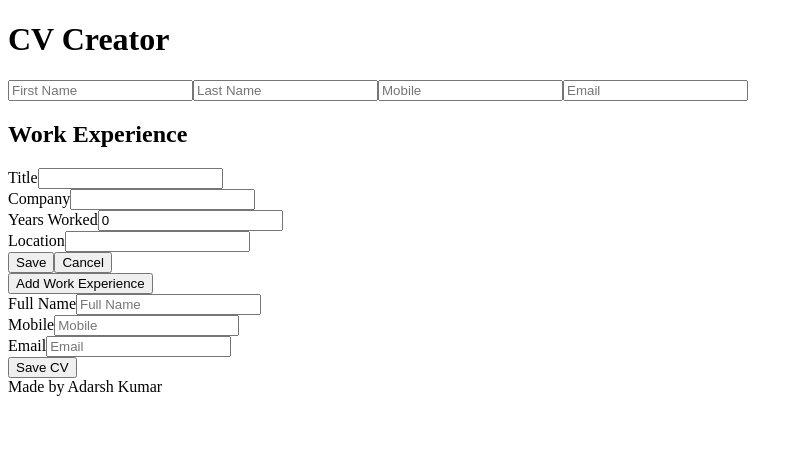
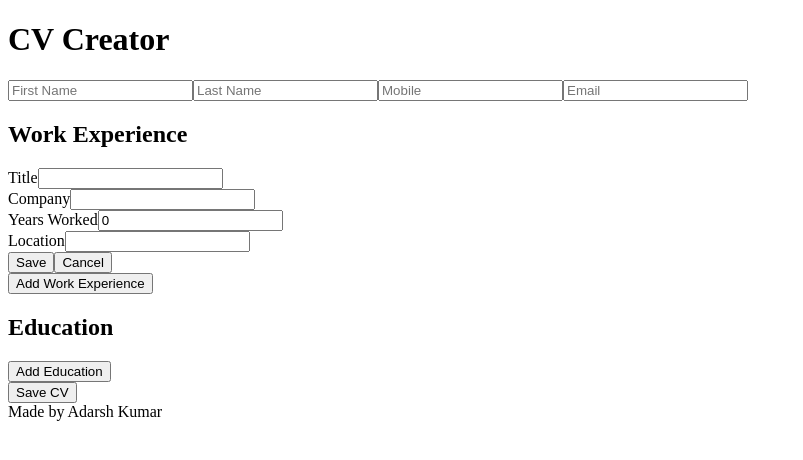
Before and after one commit to Adarshkumar03/CV-Project, a React (Create React App) app: page / in a window 1280 px wide. Shown: the top 460 px of the page, without its empty margins (0-803 px from the left). Built offline with nearby package versions, Linux system fonts and the light colour scheme.

Commit message:
Update EducationalExp.js

```diff
--- a/src/EducationalExp.js
+++ b/src/EducationalExp.js
@@ -1,22 +1,102 @@
-function GeneralInfo() {
+import { useState } from "react";
+
+function EducationalExp() {
+  const [eduEx, setEduEx] = useState({
+    nameOfInstitution: "",
+    stream: "",
+    per: 0,
+    yearOfpassing: new Date().getFullYear()
+  });
+  const [eduExArray, setEduExArray] = useState([]);
+
+  const [isActive, setIsActive] = useState(false);
+  const handleChange = (e) => {
+    const { name, value } = e.target;
+    setEduEx({ ...eduEx, [name]: value });
+  };
+
+  const saveEdu = (e) => {
+    e.preventDefault();
+    setEduExArray([...eduExArray, eduEx]);
+    setEduEx({
+      nameOfInstitution: "",
+      stream: "",
+      per: 0,
+      yearOfpassing: new Date().getFullYear()
+    });
+    console.log(eduExArray);
+  };
+
+  const addEdu = () => {
+    setIsActive(true);
+  };
+
+  const cancelForm = () => {
+    setIsActive(false);
+  };
+
   return (
     <section>
+      <h2>Education</h2>
+      {eduExArray.map((edu, index) => {
+        return (
+          <div key={index}>
+            <p>{edu.nameOfInstitution}</p>
+            <p>{edu.stream}</p>
+            <p>{edu.per}</p>
+            <p>{edu.yearOfpassing}</p>
+            <hr />
+          </div>
+        );
+      })}
+      {isActive && (
         <form>
           <div>
-          <label>Full Name</label>
-          <input type="text" placeholder="Full Name" />
+            <label>Name of Institution</label>
+            <input
+              type="text"
+              name="nameOfInstitution"
+              onChange={handleChange}
+              value={eduEx.nameOfInstitution}
+            />
           </div>
           <div>
-          <label>Mobile</label>
-          <input type="number" placeholder="Mobile" />
+            <label>Stream/Subject</label>
+            <input
+              type="text"
+              name="stream"
+              onChange={handleChange}
+              value={eduEx.stream}
+            />
           </div>
           <div>
-          <label>Email</label>
-          <input type="email" placeholder="Email" />
+            <label>Percentage</label>
+            <input
+              type="number"
+              name="per"
+              onChange={handleChange}
+              value={eduEx.per}
+            />
           </div>
+          <div>
+            <label>Year of Passing</label>
+            <input
+              type="text"
+              name="yearOfpassing"
+              onChange={handleChange}
+              value={eduEx.yearOfpassing}
+            />
+          </div>
+          <button onClick={saveEdu}>Save</button>
+          <button onClick={cancelForm}>Cancel</button>
         </form>
+      )}
+
+      <button type="button" onClick={addEdu}>
+        Add Education
+      </button>
     </section>
   );
 }
 
-export default GeneralInfo;
+export default EducationalExp;
```
Lines whose indentation alone changed are shown as unchanged.
